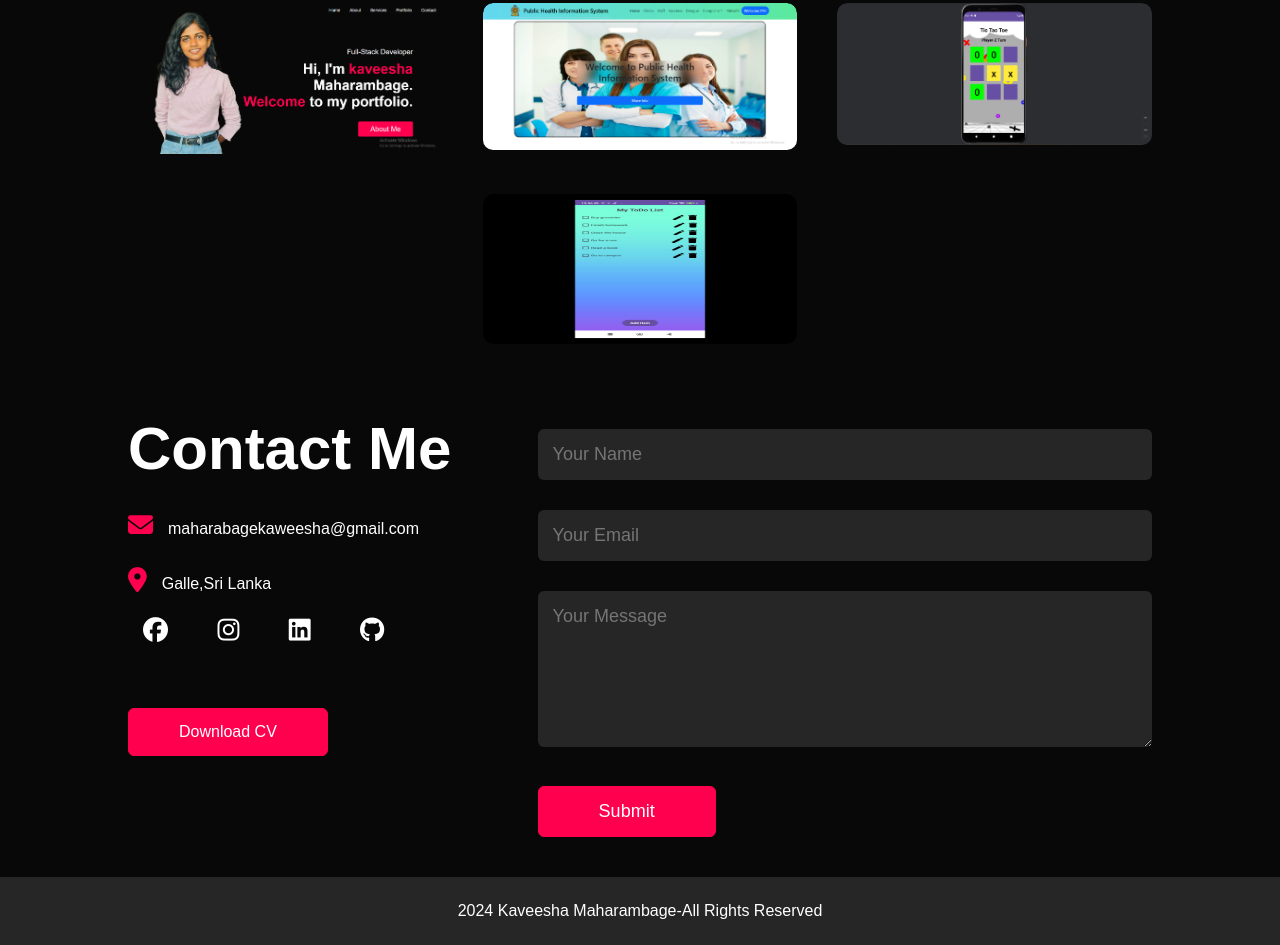
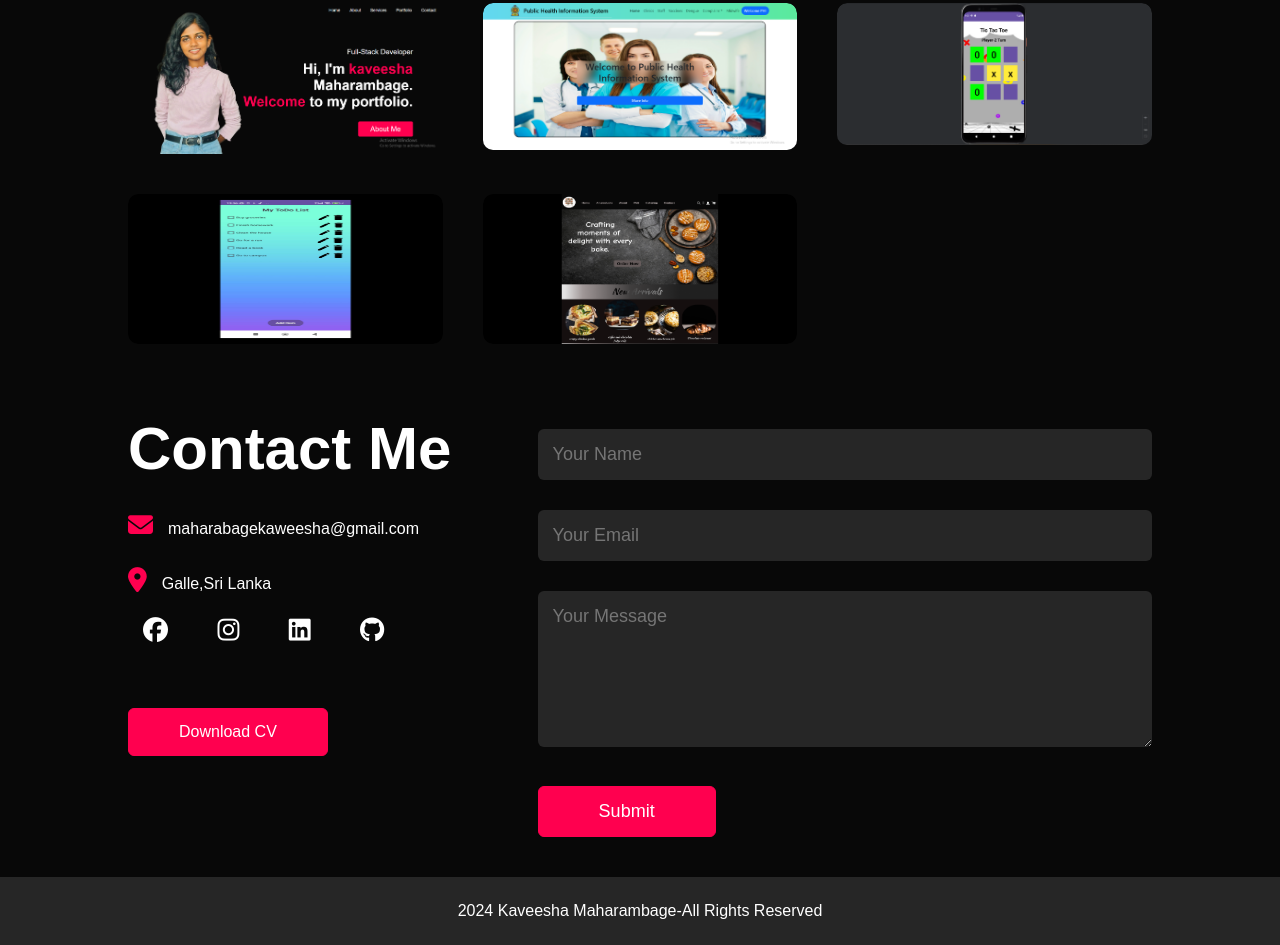
Before and after one commit to it22129130/Personal-Portfolio, a plain HTML site: page index.html in a window 1280 px wide. Shown: the part 2100-3045 px from the top of the page. Drawn offline with Linux system fonts and the light colour scheme.

Commit message:
kaveesha

```diff
--- a/index.html
+++ b/index.html
@@ -137,13 +137,23 @@
                 </div>
             </div>
 
-            <br>
+
             <div class="work">
                 <img src="images/todo.jpg" alt="" class="i1">
                 <div class="layer">
                     <h3>To-Do List Mobile Application</h3>
 
                     <a href="https://github.com/it22129130/MobileApp/tree/master"><i class="fa-solid fa-link"></i></a>
+                </div>
+            </div>
+
+
+            <div class="work">
+                <img src="images/ui.png" alt="" class="i1">
+                <div class="layer">
+                    <h3>Bake-N-Take UI design</h3>
+
+                    <a href="https://www.figma.com/design/aNZtv63prvpfFKI8w7HNkU/HCI-Project?node-id=0-1&node-type=canvas&t=rEnRbMaHvNSs1G9y-0"><i class="fa-solid fa-link"></i></a>
                 </div>
             </div>
 
```
Also changed, not shown: images/ui.png (added).
